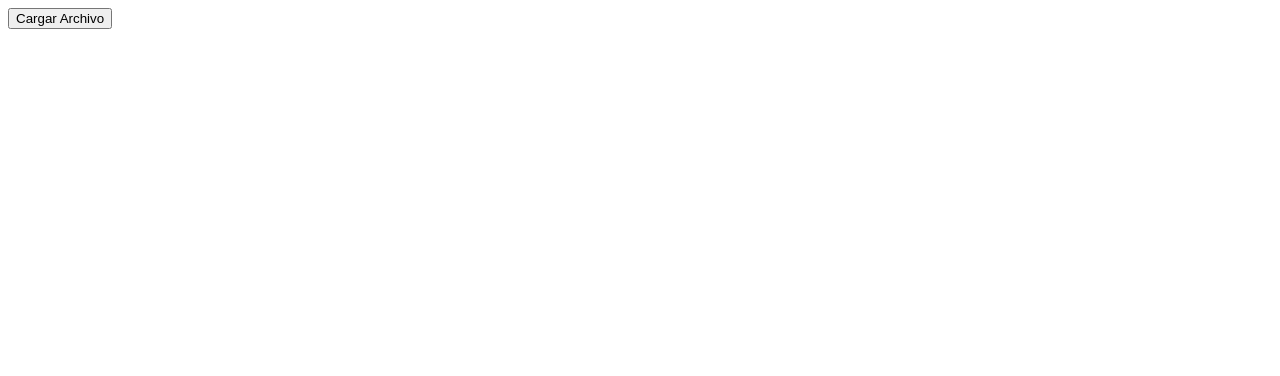
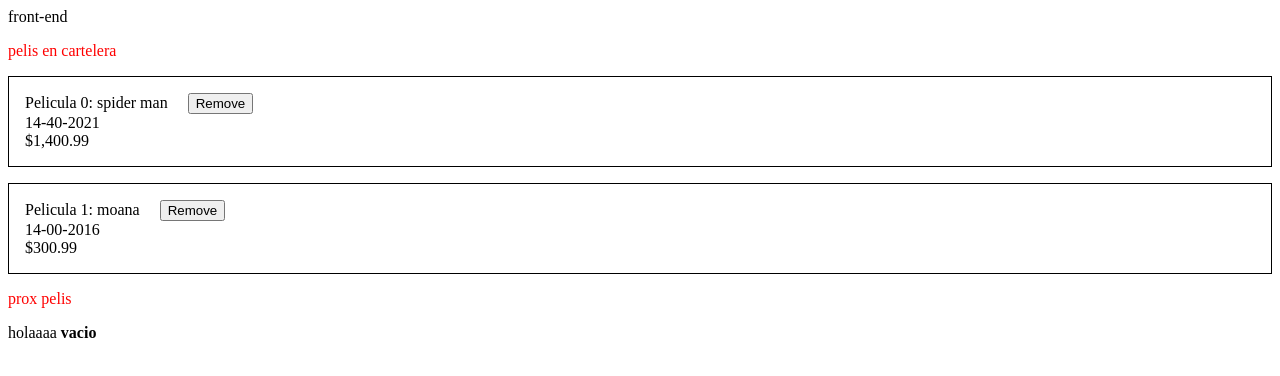
Before and after one commit to anaMariaSosa/AngularPeliculas, an Angular app: page / in a window 1280 px wide. Shown: the top 376 px of the page. Built offline with nearby package versions, Linux system fonts and the light colour scheme.

Commit message:
componente generico, variable de ref de plantilla y proyeccion de contenido

```diff
--- a/src/app/app.component.html
+++ b/src/app/app.component.html
@@ -1,15 +1,15 @@
 <!--<p>Hola Mundo</p> -->
 <!--interpolacion:parametrizacion-->
-<!--<div>
+<div>
     {{title}}
-</div> -->
+</div>
 
-<!--
 <p>pelis en cartelera</p>
 <app-listado-pelicula [peliculas]="peliculasEnCines"></app-listado-pelicula>
 
 <p>prox pelis</p>
 <app-listado-pelicula [peliculas]="peliculasFuturo"></app-listado-pelicula>
+
+<!--<input type="file" style="display:none" #cargador>
+<button (click)="cargador.click()">Cargar Archivo</button>
 -->
-<input type="file" style="display:none" #cargador>
-<button (click)="cargador.click()">Cargar Archivo</button>
--- a/src/app/app.component.ts
+++ b/src/app/app.component.ts
@@ -24,17 +24,9 @@ export class AppComponent implements OnInit{
         fechaLanzamiento: new Date('2016-11-14'),
         precio: 300.99
       }]
-    }, 1000);
+    }, 3000);
     setTimeout(() => {
-      this.peliculasFuturo = [{
-        titulo: 'sirenita',
-        fechaLanzamiento: new Date(),
-        precio: 1500.99
-      },{
-        titulo: 'mickey',
-        fechaLanzamiento: new Date('2019-11-16'),
-        precio: 700.99
-      }]
+      this.peliculasFuturo = []
     }, 1000);
   }
 
--- a/src/app/app.module.ts
+++ b/src/app/app.module.ts
@@ -4,11 +4,13 @@ import { BrowserModule } from '@angular/platform-browser';
 import { AppRoutingModule } from './app-routing.module';
 import { AppComponent } from './app.component';
 import { ListadoPeliculaComponent } from './peliculas/listado-pelicula/listado-pelicula.component';
+import { ListadoGenericoComponent } from './utilidades/listado-generico/listado-generico.component';
 
 @NgModule({
   declarations: [
     AppComponent,
-    ListadoPeliculaComponent
+    ListadoPeliculaComponent,
+    ListadoGenericoComponent
   ],
   imports: [
     BrowserModule,
--- a/src/app/peliculas/listado-pelicula/listado-pelicula.component.html
+++ b/src/app/peliculas/listado-pelicula/listado-pelicula.component.html
@@ -1,12 +1,10 @@
 <!--pipes idem a c | y condiciones-->
 <!--ng for and ng if-->
-<div *ngIf = "!peliculas">
-    <img src="https://media.giphy.com/media/3oEjI6SIIHBdRxXI40/giphy.gif"/>
-</div>
-<div *ngIf = "peliculas && peliculas?.length === 0">
-    <p>No hay pelis</p>
-</div>
-<ng-container *ngIf = "peliculas && peliculas?.length > 0">
+<app-listado-generico [listado]="peliculas">
+    <ng-container vacio>
+        <div>holaaaa <b>vacio</b></div>
+    </ng-container>
+    <ng-container contenido>
         <div *ngFor = "let pelicula of peliculas; let index = index"
             class="pelicula-contenedor">
             <div>Pelicula {{index}}: {{pelicula.titulo}}
@@ -15,3 +13,4 @@
             <div>{{pelicula.precio | currency}} </div>
         </div>
     </ng-container>
+</app-listado-generico>
--- /dev/null
+++ b/src/app/utilidades/listado-generico/listado-generico.component.html
@@ -0,0 +1,17 @@
+<div *ngIf = "!listado">
+    <span #cargando><ng-content select="[cargando]"></ng-content></span>
+    <span *ngIf = "!cargando.innerHTML.trim()">
+        <img src="https://media.giphy.com/media/3oEjI6SIIHBdRxXI40/giphy.gif"/>
+    </span>
+</div>
+<div *ngIf = "listado && listado?.length === 0">
+    <!--variable de referencia de plantilla-->
+    <span #vacio><ng-content select="[vacio]"></ng-content></span>
+    <span *ngIf = "!vacio.innerHTML.trim()">
+        <p>No hay pelis</p>
+    </span>
+</div>
+<ng-container *ngIf = "listado && listado?.length > 0">
+    <!--proyeccion de contenido-->
+    <ng-content select="[contenido]"></ng-content>
+</ng-container>
--- /dev/null
+++ b/src/app/utilidades/listado-generico/listado-generico.component.ts
@@ -0,0 +1,17 @@
+import { Component, Input, OnInit } from '@angular/core';
+
+@Component({
+  selector: 'app-listado-generico',
+  templateUrl: './listado-generico.component.html',
+  styleUrls: ['./listado-generico.component.css']
+})
+export class ListadoGenericoComponent implements OnInit {
+
+  @Input()
+  listado;
+  constructor() { }
+
+  ngOnInit(): void {
+  }
+
+}
```
Also changed, not shown: src/app/utilidades/listado-generico/listado-generico.component.css (added). Lines whose indentation alone changed are shown as unchanged.
